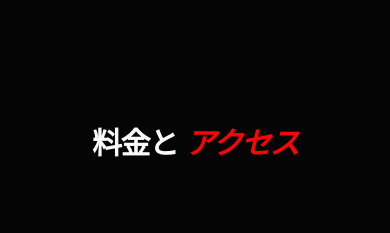
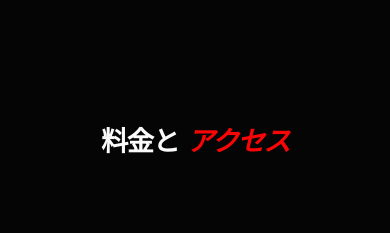
Before and after one commit to KGM007/egao_hp, a plain HTML site: page index.html in a window 390 px wide. Shown: the part 4040-4273 px from the top of the page. Drawn offline with nearby package versions, Linux system fonts and the light colour scheme.

Commit message:
Modify heading font size with clamp function
Updated heading to use clamp for responsive font size.

```diff
--- a/index.html
+++ b/index.html
@@ -341,7 +341,7 @@
                  <div class="w-[150vw] h-[1px] bg-acid transform -rotate-45 absolute"></div>
             </div>
             <div class="max-w-7xl mx-auto px-6 md:px-20 flex flex-col items-center text-center reveal">
-                <h2 class="font-sans text-3xl sm:text-5xl md:text-7xl font-black mix-blend-difference tracking-tighter leading-none mb-20 whitespace-nowrap">
+                <h2 class="font-sans font-black mix-blend-difference tracking-tighter leading-none mb-20 whitespace-nowrap" style="white-space: nowrap; font-size: clamp(1.5rem, 7vw, 4.5rem);">
                     料金と<span class="text-blood italic ml-2 sm:ml-4">アクセス</span>
                 </h2>
 
```
